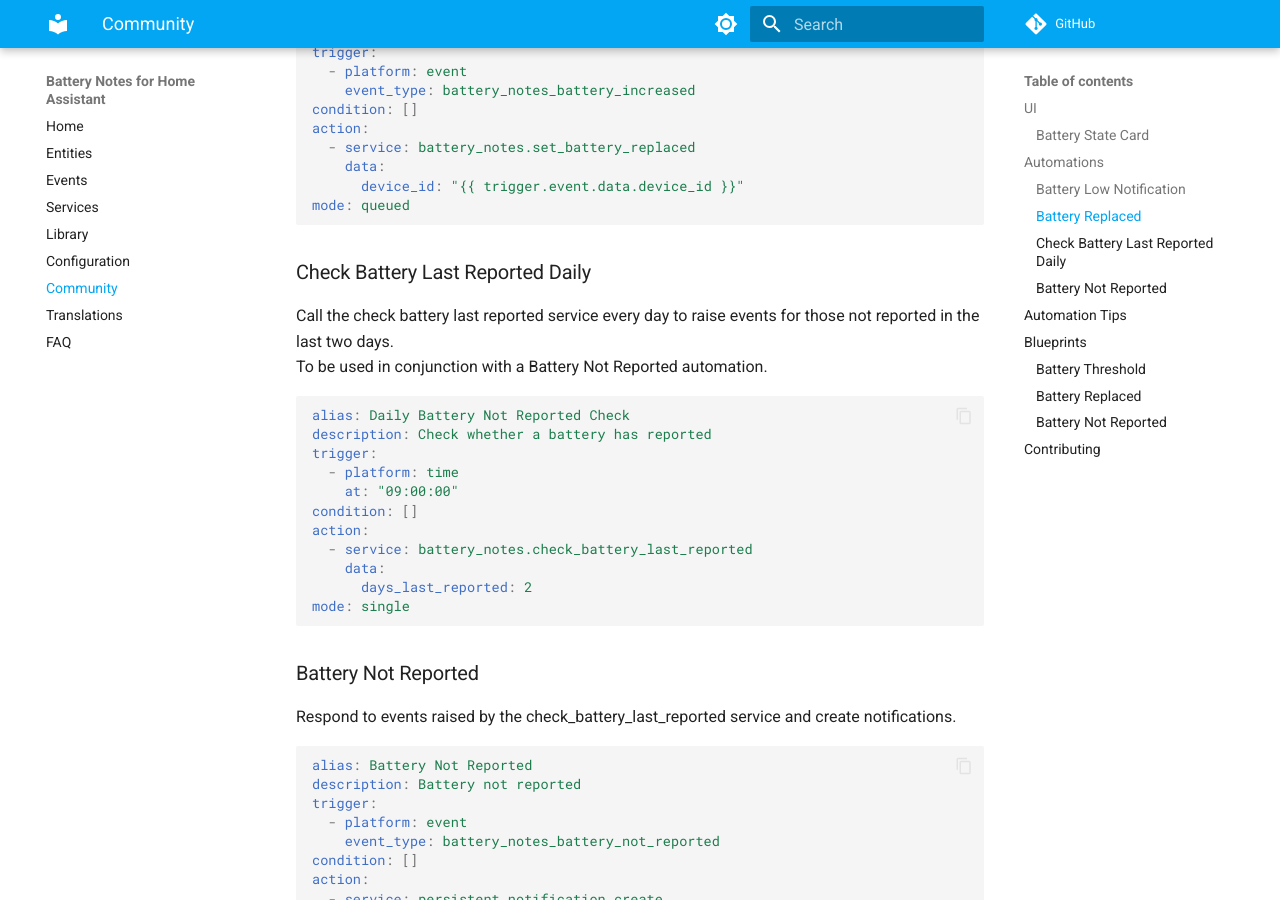
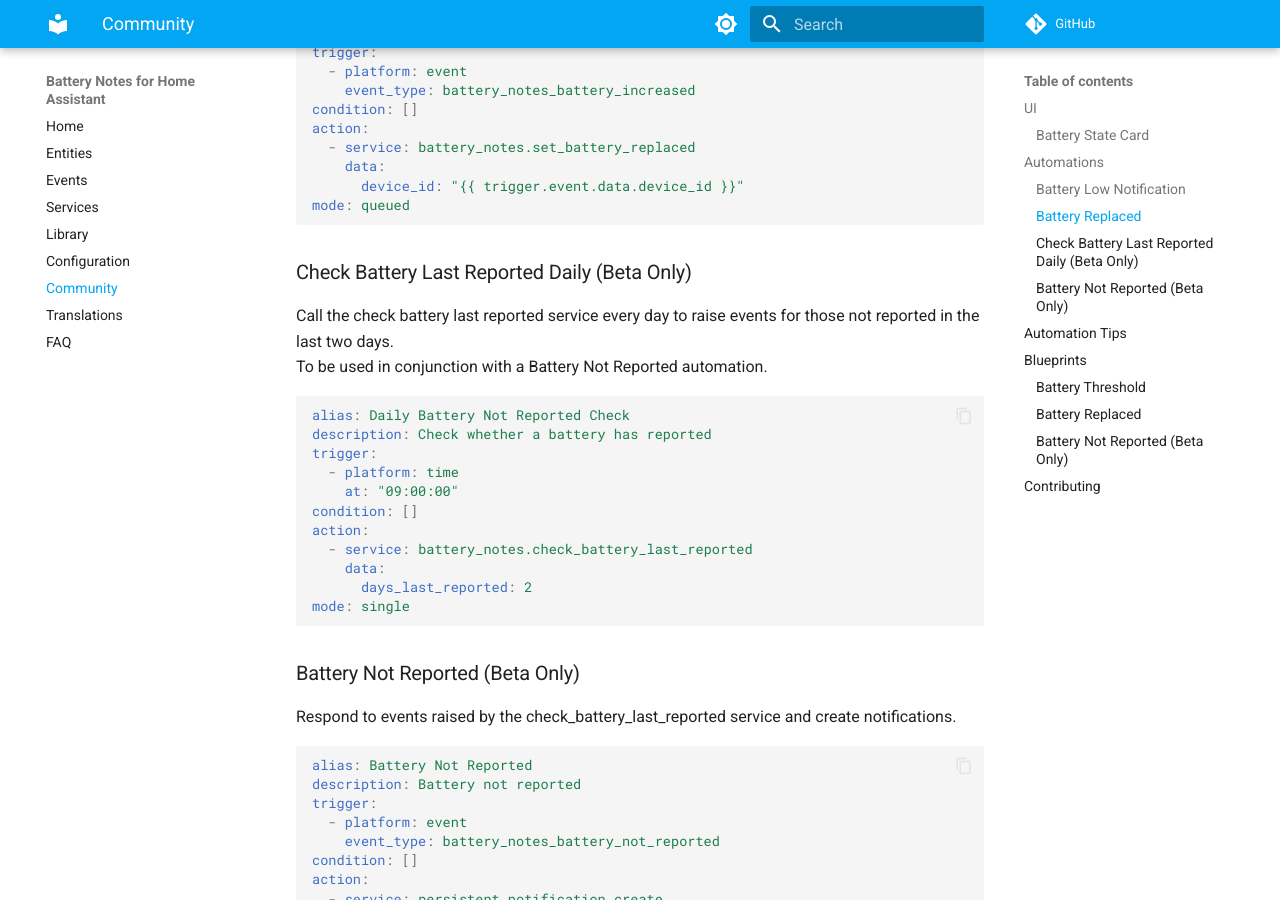
Before and after one commit to andrew-codechimp/HA-Battery-Notes, an MkDocs documentation site: the page built from docs/community.md, in a window 1280 px wide and 900 px high, scrolled down 1755 px. Built offline with MkDocs 1.6.1 and Material for MkDocs 9.7.7, drawn with Linux system fonts in a browser that asks for light colours; comment, search, counter and statistics services are not loaded; some of the changed text lies outside the part shown.

Commit message:
Add beta flag to docs

````diff
--- a/docs/community.md
+++ b/docs/community.md
@@ -89,7 +89,7 @@ action:
 mode: queued
 ```
 
-### Check Battery Last Reported Daily
+### Check Battery Last Reported Daily (Beta Only)
 Call the check battery last reported service every day to raise events for those not reported in the last two days.
 To be used in conjunction with a Battery Not Reported automation.
 
@@ -107,7 +107,7 @@ action:
 mode: single
 ```
 
-### Battery Not Reported
+### Battery Not Reported (Beta Only)
 Respond to events raised by the check_battery_last_reported service and create notifications.
 
 ```yaml
@@ -161,7 +161,7 @@ It is extended from the example Battery Low Notification automation yaml above f
 This blueprint will automatically update the battery replaced sensor and custom actions to be performed when the battery increases.
 It is extended from the example Battery Replaced automation yaml above for those who'd prefer an easy way to get started.
 
-### Battery Not Reported
+### Battery Not Reported (Beta Only)
 [Install blueprint](https://my.home-assistant.io/redirect/blueprint_import/?blueprint_url=https%3A%2F%2Fraw.githubusercontent.com%2Fandrew-codechimp%2FHA-Battery-Notes%2Fmain%2Fdocs%2Fblueprints%2Fbattery_notes_battery_not_reported.yaml) | [Source](./blueprints/battery_notes_battery_not_reported.yaml)
 
 This blueprint will allow notifications to be raised and/or custom actions to be performed when the battery not reported event is fired.
--- a/docs/events.md
+++ b/docs/events.md
@@ -106,7 +106,7 @@ action:
 mode: queued
 ```
 
-## Battery Not Reported
+## Battery Not Reported (Beta Only)
 `battery_notes_battery_not_reported`
 
 This is fired from the [check_battery_last_reported](./services/check_battery_last_reported) service call for each device that has not reported its battery level for the number of days specified in the service call.
--- a/docs/services.md
+++ b/docs/services.md
@@ -11,7 +11,7 @@ See how to use this service in the [community contributions](./community.md)
 | `data.device_id`      | `no`    | The device id that you want to change the battery replaced date for. |
 | `data.datetime_replaced` | `yes`    | The optional datetime that you want to set the battery replaced to, if omitted the current date/time will be used. |
 
-## battery_notes.check_battery_last_reported
+## battery_notes.check_battery_last_reported (Beta Only)
 
 For raising events for devices that haven't reported their battery level.
 
````
